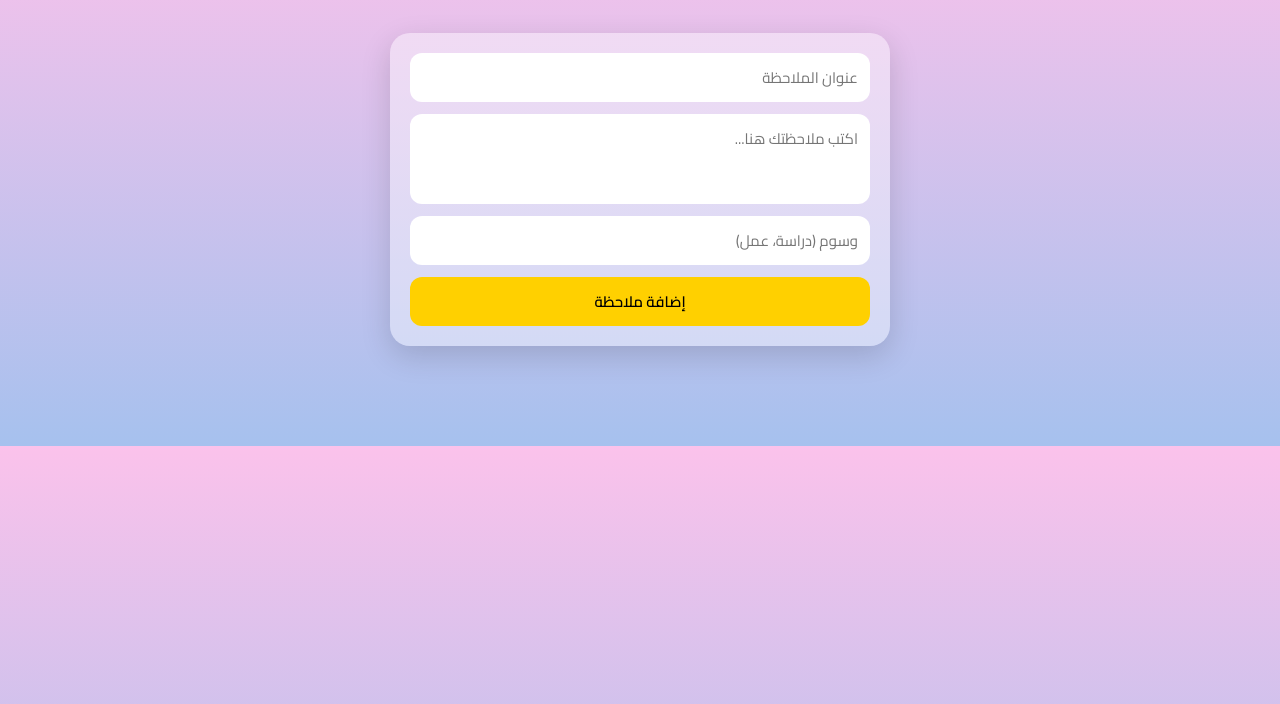
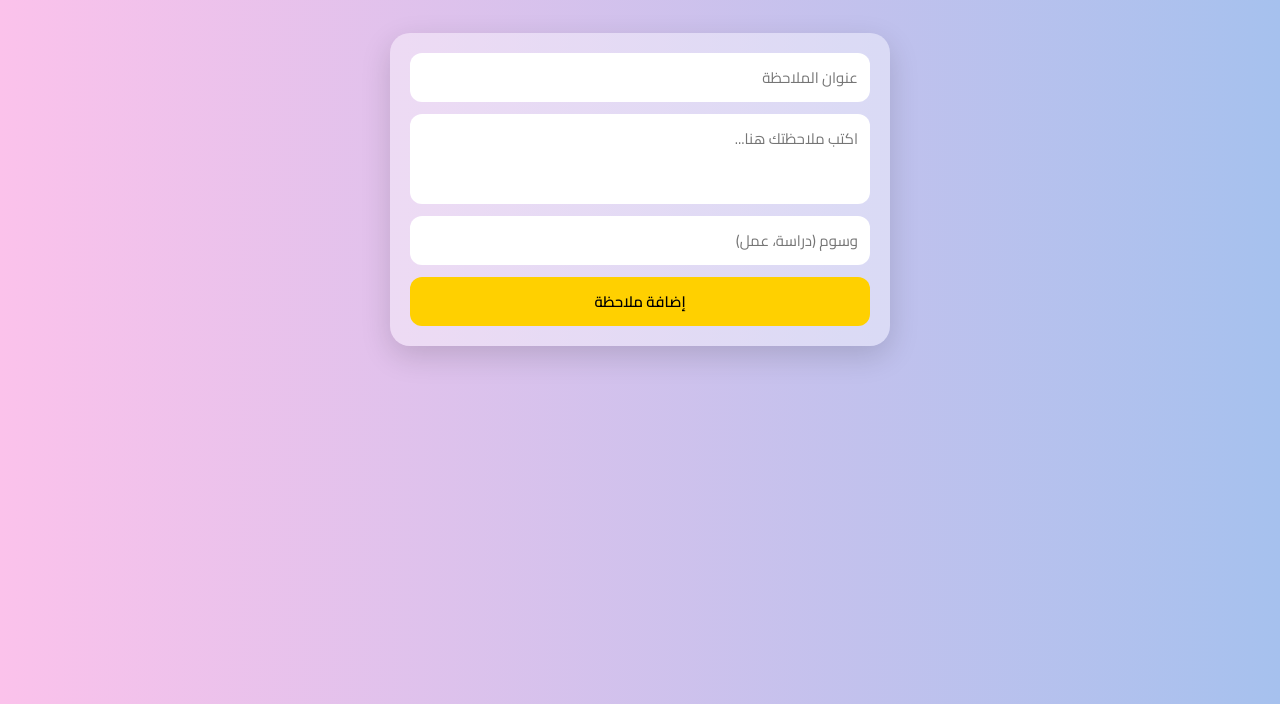
Before and after one commit to Islam-Turki/Keeper-notes, a plain HTML site: page index.html in a window 1280 px wide. Shown: the part 96-800 px from the top of the page. Drawn offline with Linux system fonts and the light colour scheme.

Commit message:
fix background

```diff
--- a/style.css
+++ b/style.css
@@ -9,7 +9,7 @@ body {
   margin: 0;
   padding: 20px;
   font-family: Arial, sans-serif;
-  background: linear-gradient(#fbc2eb, #a6c1ee);
+  background: linear-gradient(to right,#fbc2eb, #a6c1ee);
   color: #333;
 }
 
```
